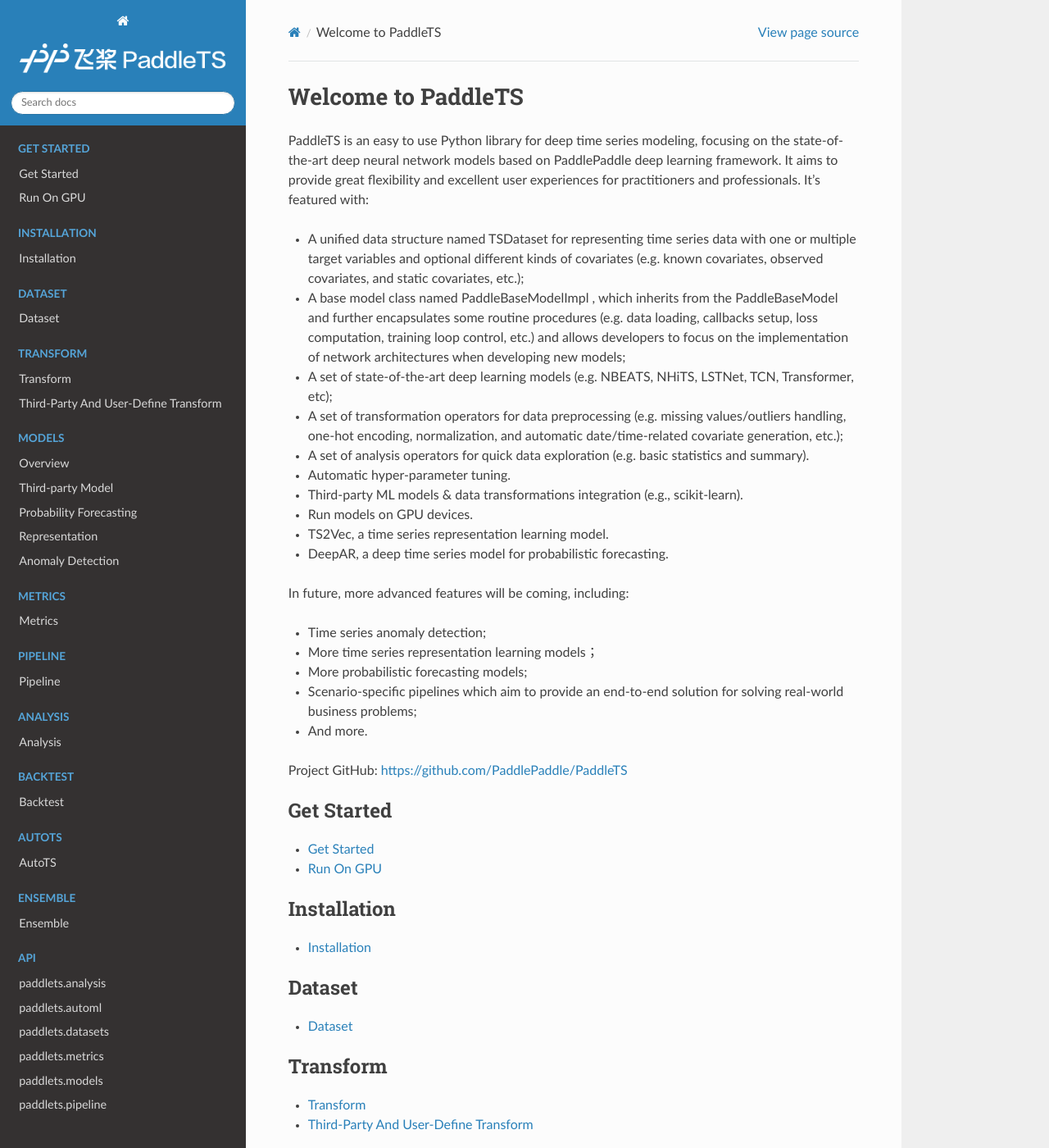
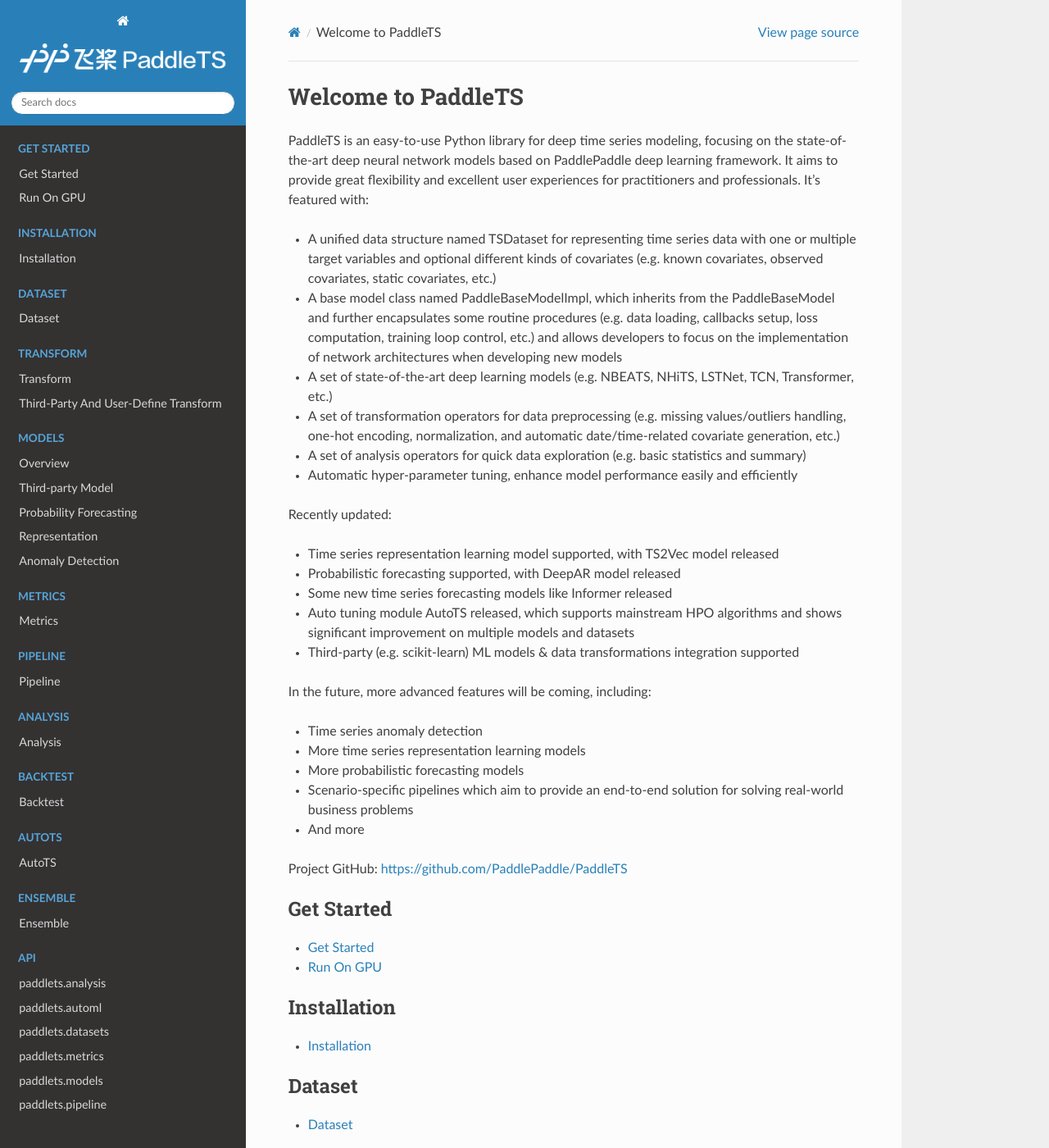
Before and after one commit to PaddlePaddle/PaddleTS, a Sphinx documentation site: the page built from docs/index.rst, in a window 1280 px wide and 1400 px high. Shown: the whole window at 82% size. Built offline with Sphinx 7.4.7 and the Read the Docs theme 2.0.0, drawn with Linux system fonts in a browser that asks for light colours.

```diff
--- a/docs/index.rst
+++ b/docs/index.rst
@@ -1,39 +1,42 @@
 Welcome to PaddleTS
 ======================
 
-PaddleTS is an easy to use Python library for deep time series modeling,
+PaddleTS is an easy-to-use Python library for deep time series modeling,
 focusing on the state-of-the-art deep neural network models based on
 PaddlePaddle deep learning framework. It aims to provide great flexibility
 and excellent user experiences for practitioners and professionals. It’s featured with:
 
-* A unified data structure named TSDataset for representing time series data with one or multiple target variables and optional different kinds of covariates (e.g. known covariates, observed covariates, and static covariates, etc.);
+* A unified data structure named TSDataset for representing time series data with one or multiple target variables and optional different kinds of covariates (e.g. known covariates, observed covariates, static covariates, etc.)
 
-* A base model class named PaddleBaseModelImpl , which inherits from the PaddleBaseModel and further encapsulates some routine procedures (e.g. data loading, callbacks setup, loss computation, training loop control, etc.) and allows developers to focus on the implementation of network architectures when developing new models;
+* A base model class named PaddleBaseModelImpl, which inherits from the PaddleBaseModel and further encapsulates some routine procedures (e.g. data loading, callbacks setup, loss computation, training loop control, etc.) and allows developers to focus on the implementation of network architectures when developing new models
 
-* A set of state-of-the-art deep learning models (e.g. NBEATS, NHiTS, LSTNet, TCN, Transformer, etc);
+* A set of state-of-the-art deep learning models (e.g. NBEATS, NHiTS, LSTNet, TCN, Transformer, etc.)
 
-* A set of transformation operators for data preprocessing (e.g. missing values/outliers handling, one-hot encoding, normalization, and automatic date/time-related covariate generation, etc.);
+* A set of transformation operators for data preprocessing (e.g. missing values/outliers handling, one-hot encoding, normalization, and automatic date/time-related covariate generation, etc.)
 
-* A set of analysis operators for quick data exploration (e.g. basic statistics and summary).
+* A set of analysis operators for quick data exploration (e.g. basic statistics and summary)
 
-* Automatic hyper-parameter tuning.
+* Automatic hyper-parameter tuning, enhance model performance easily and efficiently
 
-* Third-party ML models & data transformations integration (e.g., scikit-learn).
+Recently updated:
 
-* Run models on GPU devices.
+* Time series representation learning model supported, with TS2Vec model released
 
-* TS2Vec, a time series representation learning model.
+* Probabilistic forecasting supported, with DeepAR model released
 
-* DeepAR, a deep time series model for probabilistic forecasting.
+* Some new time series forecasting models like Informer released
 
-In future, more advanced features will be coming, including:
+* Auto tuning module AutoTS released, which supports mainstream HPO algorithms and shows significant improvement on multiple models and datasets
 
-* Time series anomaly detection;
-* More time series representation learning models；
-* More probabilistic forecasting models;
-* Scenario-specific pipelines which aim to provide an end-to-end solution for solving real-world business problems;
-* And more.
+* Third-party (e.g. scikit-learn) ML models & data transformations integration supported
 
+In the future, more advanced features will be coming, including:
+
+* Time series anomaly detection
+* More time series representation learning models
+* More probabilistic forecasting models
+* Scenario-specific pipelines which aim to provide an end-to-end solution for solving real-world business problems
+* And more
 
 Project GitHub: https://github.com/PaddlePaddle/PaddleTS
 
```
